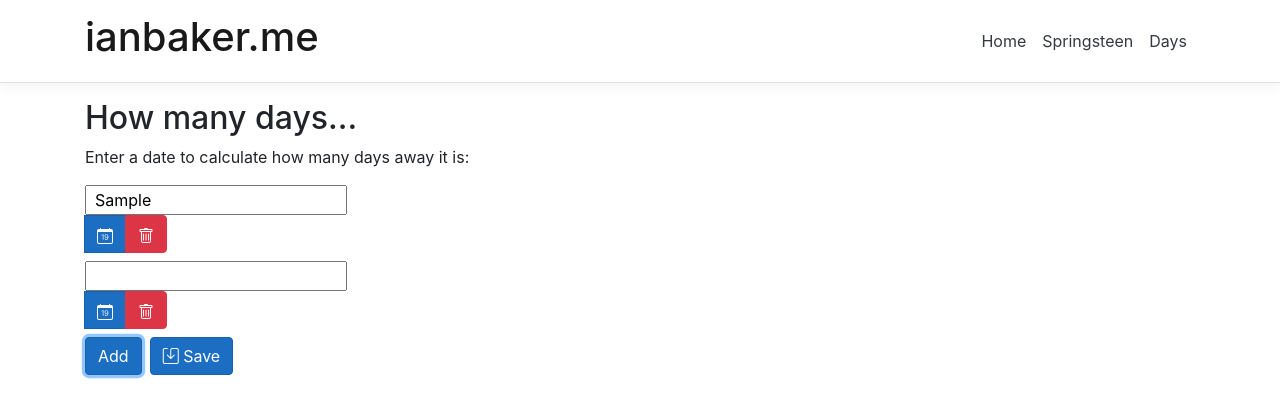
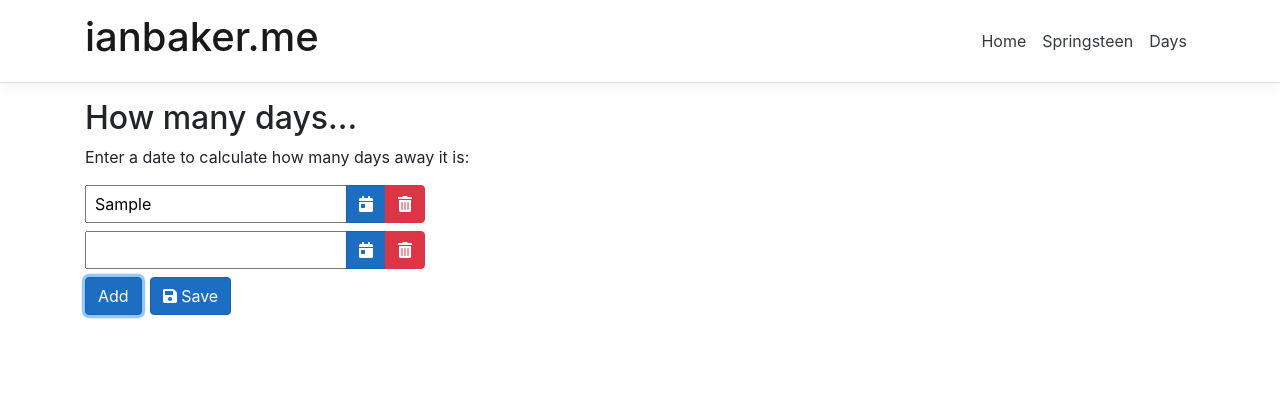
Before and after one commit to imbaker/webapi, an Angular app in the folder WebApi.Host/ClientApp/: page /days in a window 1280 px wide. Both pictures are taken after typing "Sample" into the empty fields and a click on the button "Add". Shown: the top 418 px of the page. Built offline with nearby package versions, Linux system fonts and the light colour scheme.

Commit message:
FontAwesome changes

```diff
--- a/WebApi.Host/ClientApp/package.json
+++ b/WebApi.Host/ClientApp/package.json
@@ -6,7 +6,7 @@
     "start": "ng serve",
     "build": "ng build",
     "build:ssr": "ng run WebApi.Host:server:dev",
-    "test": "ng test",
+    "test": "node_modules/node/bin/node node_modules/.bin/ng test",
     "lint": "ng lint",
     "e2e": "ng e2e"
   },
@@ -22,6 +22,9 @@
     "@angular/platform-browser-dynamic": "9.1.13",
     "@angular/platform-server": "9.1.13",
     "@angular/router": "9.1.13",
+    "@fortawesome/fontawesome-free": "^5.15.3",
+    "@fortawesome/fontawesome-svg-core": "^1.2.35",
+    "@fortawesome/free-solid-svg-icons": "^5.15.3",
     "@ng-bootstrap/ng-bootstrap": "^6.2.0",
     "@ngneat/tailwind": "^5.2.5",
     "@nguniversal/module-map-ngfactory-loader": "8.1.1",
@@ -55,6 +58,7 @@
     "karma-coverage-istanbul-reporter": "~2.1.0",
     "karma-jasmine": "~2.0.1",
     "karma-jasmine-html-reporter": "^1.4.2",
+    "node": "^14.15.1",
     "postcss": "8.2.10",
     "postcss-ng-tailwind-in-components": "0.0.4",
     "tailwindcss": "2.1.1",
--- a/WebApi.Host/ClientApp/src/app/days/days.component.html
+++ b/WebApi.Host/ClientApp/src/app/days/days.component.html
@@ -6,16 +6,10 @@
       <input class="pl-2" type="text" ngbDatepicker #d="ngbDatepicker" [(ngModel)]="dateItem.date" (dateSelect)="click(i)" />
       <div class="input-group-append">
         <button class="btn btn-primary" (click)="d.toggle()">
-          <svg xmlns="http://www.w3.org/2000/svg" width="16" height="16" fill="currentColor" class="bi bi-calendar-date" viewBox="0 0 16 16">
-            <path d="M6.445 11.688V6.354h-.633A12.6 12.6 0 0 0 4.5 7.16v.695c.375-.257.969-.62 1.258-.777h.012v4.61h.675zm1.188-1.305c.047.64.594 1.406 1.703 1.406 1.258 0 2-1.066 2-2.871 0-1.934-.781-2.668-1.953-2.668-.926 0-1.797.672-1.797 1.809 0 1.16.824 1.77 1.676 1.77.746 0 1.23-.376 1.383-.79h.027c-.004 1.316-.461 2.164-1.305 2.164-.664 0-1.008-.45-1.05-.82h-.684zm2.953-2.317c0 .696-.559 1.18-1.184 1.18-.601 0-1.144-.383-1.144-1.2 0-.823.582-1.21 1.168-1.21.633 0 1.16.398 1.16 1.23z" />
-            <path d="M3.5 0a.5.5 0 0 1 .5.5V1h8V.5a.5.5 0 0 1 1 0V1h1a2 2 0 0 1 2 2v11a2 2 0 0 1-2 2H2a2 2 0 0 1-2-2V3a2 2 0 0 1 2-2h1V.5a.5.5 0 0 1 .5-.5zM1 4v10a1 1 0 0 0 1 1h12a1 1 0 0 0 1-1V4H1z" />
-          </svg>
+          <i class="fas fa-calendar-day"></i>
         </button>
         <button *ngIf="dateItems.length > 1" class="btn btn-danger mr-2" (click)="deleteDate(i)">
-          <svg xmlns="http://www.w3.org/2000/svg" width="16" height="16" fill="currentColor" class="bi bi-trash" viewBox="0 0 16 16">
-            <path d="M5.5 5.5A.5.5 0 0 1 6 6v6a.5.5 0 0 1-1 0V6a.5.5 0 0 1 .5-.5zm2.5 0a.5.5 0 0 1 .5.5v6a.5.5 0 0 1-1 0V6a.5.5 0 0 1 .5-.5zm3 .5a.5.5 0 0 0-1 0v6a.5.5 0 0 0 1 0V6z" />
-            <path fill-rule="evenodd" d="M14.5 3a1 1 0 0 1-1 1H13v9a2 2 0 0 1-2 2H5a2 2 0 0 1-2-2V4h-.5a1 1 0 0 1-1-1V2a1 1 0 0 1 1-1H6a1 1 0 0 1 1-1h2a1 1 0 0 1 1 1h3.5a1 1 0 0 1 1 1v1zM4.118 4L4 4.059V13a1 1 0 0 0 1 1h6a1 1 0 0 0 1-1V4.059L11.882 4H4.118zM2.5 3V2h11v1h-11z" />
-          </svg>
+          <i class="fas fa-trash-alt"></i>
         </button>
       </div>
     </div>
@@ -28,4 +22,4 @@
   </div>
 </div>
 <button class="btn btn-primary mr-2" (click)="addDate()">Add</button>
-<button class="btn btn-primary" (click)="saveDates()"><span class="bi bi-save"></span> Save</button>
+<button class="btn btn-primary" (click)="saveDates()"><span class="fa fa-save"></span> Save</button>
--- a/WebApi.Host/ClientApp/src/app/days/days.component.ts
+++ b/WebApi.Host/ClientApp/src/app/days/days.component.ts
@@ -1,6 +1,9 @@
 import { Component, Injectable, Pipe, PipeTransform } from '@angular/core';
 import { NgbCalendar, NgbDateParserFormatter, NgbDateStruct } from '@ng-bootstrap/ng-bootstrap';
 import { LocalStorageService } from '../services/local-storage.service';
+import { library, dom } from '@fortawesome/fontawesome-svg-core';
+import { fas, faTrashAlt, faCalendarDay, faSave } from '@fortawesome/free-solid-svg-icons';
+
 
 @Injectable()
 export class CustomDateParserFormatter extends NgbDateParserFormatter {
@@ -42,7 +45,10 @@ export class DaysComponent {
 
   dateItems: { date: NgbDateStruct, diffDays: number, diffDaysSuffix: string }[] = [];
 
-  constructor(private calendar: NgbCalendar, private localStorageService: LocalStorageService) { }
+  constructor(private calendar: NgbCalendar, private localStorageService: LocalStorageService) {
+    library.add(fas, faTrashAlt, faCalendarDay, faSave);
+    dom.watch();
+  }
 
   ngOnInit() {
     this.loadDates();
```
